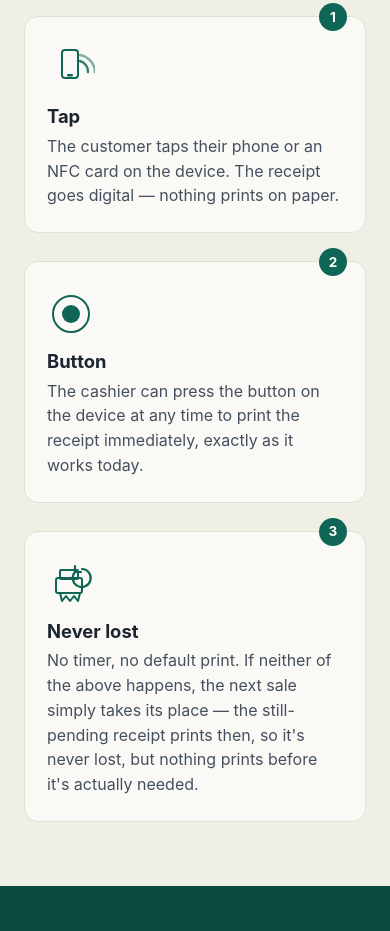
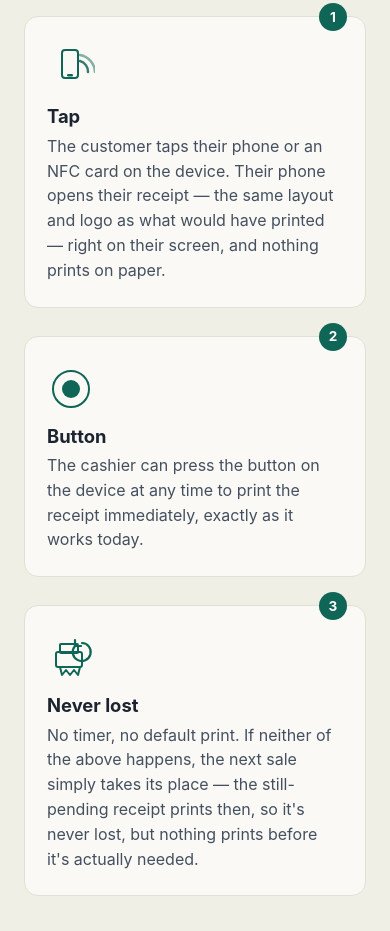
Before and after one commit to ronak53/pavatee-website, a plain HTML site: page index.html in a window 390 px wide. Shown: the part 2510-3441 px from the top of the page. Drawn offline with Linux system fonts and the light colour scheme.

Commit message:
Update the Tap step copy to describe what actually ships now
Previously said "the receipt goes digital" - now that the claim/view
flow is fully built (renders the receipt to match the original layout
and logo, viewable right after tapping), the copy should say what
customers actually get: their receipt on their phone, not just a vague
"digital" confirmation.

Verified visually before deploying - the longer text wraps cleanly in
the existing step-card layout, no overflow.

```diff
--- a/index.html
+++ b/index.html
@@ -141,8 +141,9 @@
         </div>
         <span class="step-num">1</span>
         <h3>Tap</h3>
-        <p>The customer taps their phone or an NFC card on the device. The receipt goes
-        digital — nothing prints on paper.</p>
+        <p>The customer taps their phone or an NFC card on the device. Their phone opens
+        their receipt — the same layout and logo as what would have printed — right on
+        their screen, and nothing prints on paper.</p>
       </div>
       <div class="step">
         <div class="step-icon" aria-hidden="true">
```
